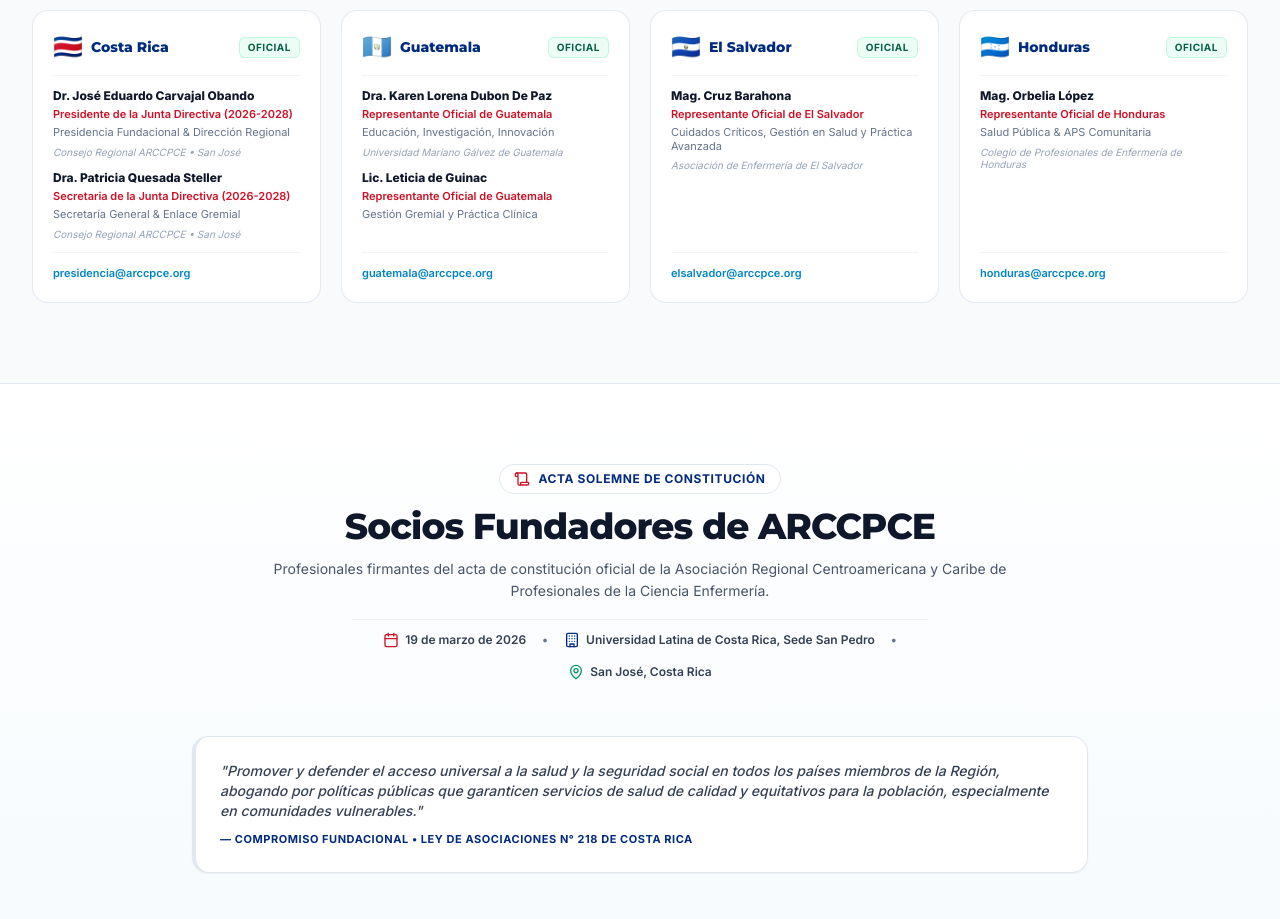
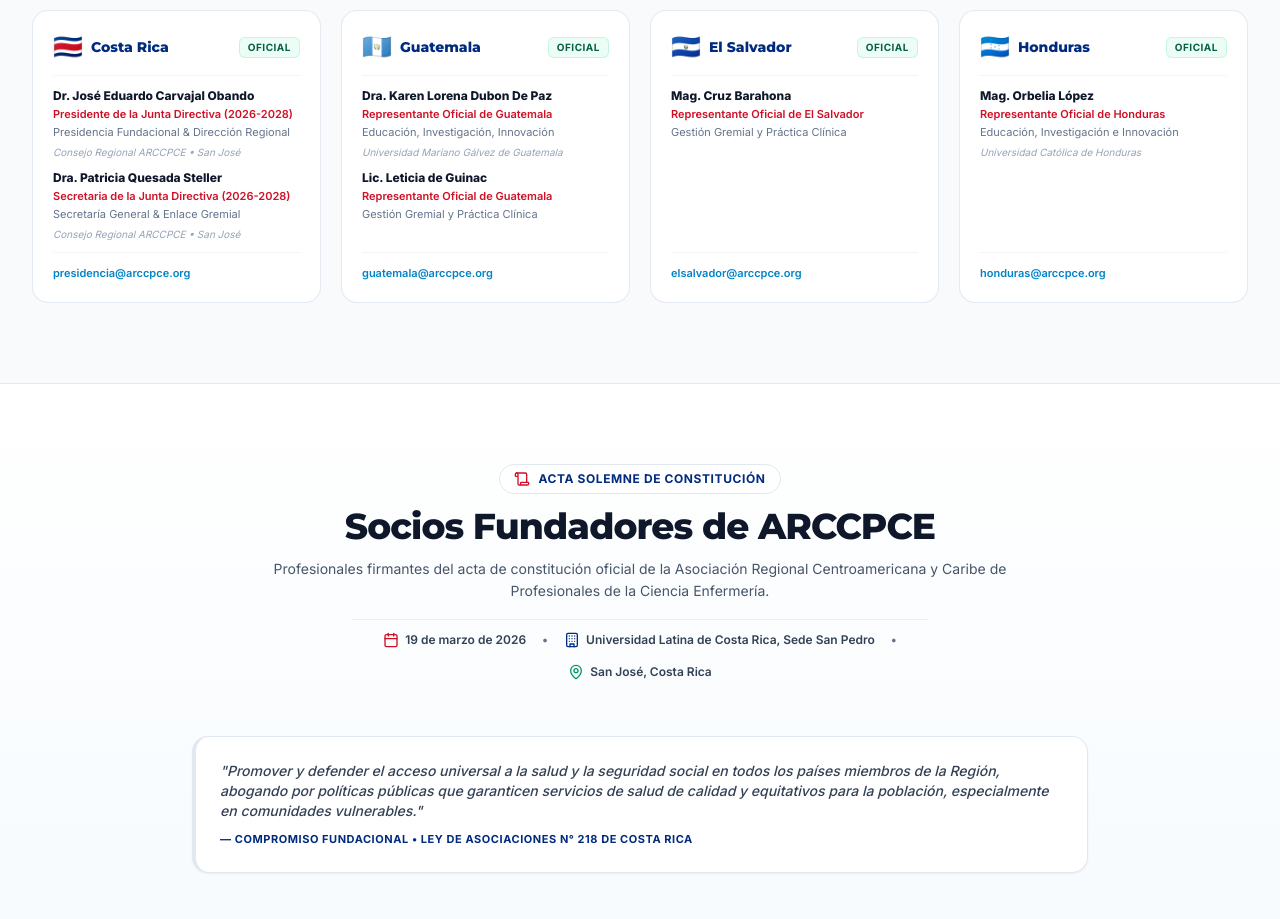
Before and after one commit to fbolanosf/ARCCPCE, a Next.js app: page / in a window 1280 px wide. Shown: the part 9040-9959 px from the top of the page. Built offline with nearby package versions, Linux system fonts and the light colour scheme; no server answers; a web font is replaced by a local one.

Commit message:
chore: update coordinators for Honduras (Orbelia López) and El Salvador (Cruz Barahona)

```diff
--- a/src/components/BoardOfDirectors.tsx
+++ b/src/components/BoardOfDirectors.tsx
@@ -81,8 +81,8 @@
       {
         name: "Mag. Cruz Barahona",
         role: "Representante Oficial de El Salvador",
-        area: "Cuidados Críticos, Gestión en Salud y Práctica Avanzada",
-        institution: "Asociación de Enfermería de El Salvador",
+        area: "Gestión Gremial y Práctica Clínica",
+        institution: "",
         email: "elsalvador@arccpce.org",
       },
     ],
@@ -94,8 +94,8 @@
       {
         name: "Mag. Orbelia López",
         role: "Representante Oficial de Honduras",
-        area: "Salud Pública & APS Comunitaria",
-        institution: "Colegio de Profesionales de Enfermería de Honduras",
+        area: "Educación, Investigación e Innovación",
+        institution: "Universidad Católica de Honduras",
         email: "honduras@arccpce.org",
       },
     ],
--- a/src/components/RegionalGlobeHero.tsx
+++ b/src/components/RegionalGlobeHero.tsx
@@ -219,7 +219,7 @@
     coordinator: {
       name: "Mag. Cruz Barahona",
       title: "Representante Oficial de El Salvador",
-      committee: "Comité de Cuidados Críticos, Urgencias y Articulación Gremial",
+      committee: "Gestión Gremial y Práctica Clínica",
       institution: "Delegación ARCCPCE El Salvador",
       email: "elsalvador@arccpce.org",
     },
@@ -238,8 +238,8 @@
     coordinator: {
       name: "Mag. Orbelia López",
       title: "Representante Oficial de Honduras",
-      committee: "Comité de Salud Pública y Gestión Comunitaria",
-      institution: "Colegio de Profesionales de Enfermería de Honduras",
+      committee: "Educación, Investigación e Innovación",
+      institution: "Universidad Católica de Honduras",
       email: "honduras@arccpce.org",
     },
     delegatesCount: 26,
--- a/src/components/RegionalNetworkHub.tsx
+++ b/src/components/RegionalNetworkHub.tsx
@@ -217,7 +217,7 @@
       {
         name: "Mag. Cruz Barahona",
         role: "Representante Oficial de El Salvador",
-        specialty: "Cuidados Críticos, Gestión en Salud y Práctica Avanzada",
+        specialty: "Gestión Gremial y Práctica Clínica",
         institution: "Delegación ARCCPCE El Salvador",
         email: "elsalvador@arccpce.org",
       },
@@ -238,8 +238,8 @@
       {
         name: "Mag. Orbelia López",
         role: "Representante Oficial de Honduras",
-        specialty: "Salud Pública & APS Comunitaria",
-        institution: "Colegio de Profesionales de Enfermería de Honduras",
+        specialty: "Educación, Investigación e Innovación",
+        institution: "Universidad Católica de Honduras",
         email: "honduras@arccpce.org",
       },
     ],
```
